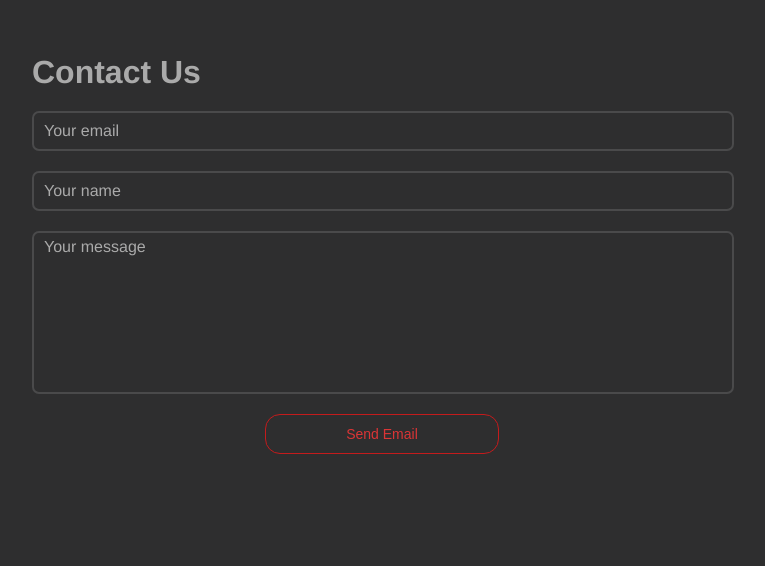
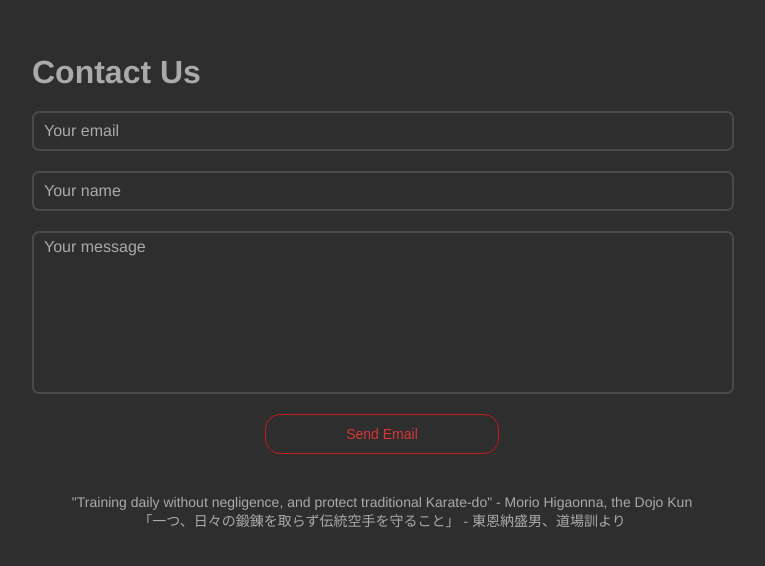
Before and after one commit to matt-auckland/uoa-karate, a Vue app: page / in a window 1280 px wide. Shown: the part 1653-2219 px from the top of the page, without its empty margins (258-1023 px from the left). Before the commit the page ends 2115 px from the top, so only its background shows below. Built offline with nearby package versions, Linux system fonts and the light colour scheme.

Commit message:
Updated readme with new url. added random quote display to homepage

```diff
--- /dev/null
+++ b/src/assets/quotes.json
@@ -0,0 +1,44 @@
+[
+  {
+    "authour": "Gichin Funakoshi",
+    "authourUntranslated": "船越義珍",
+    "text": "Karate is like boiling water. If not given heat, it will go cold",
+    "textUntranslated": "「空手は湯の如し 絶えず熱度を与えざれば元の水に還る」"
+  },
+  {
+    "authour": "Miyamoto Musashi",
+    "authourUntranslated": "宮本武蔵",
+    "text": "Think lightly of yourself and deeply of the world",
+    "textUntranslated": "「身を浅く思ひ、世を深く思ふ」"
+  },
+  {
+    "authour": "Morio Higaonna, the Dojo Kun",
+    "authourUntranslated": "東恩納盛男、道場訓より",
+    "text": "Hold manners/courtesy in high regard.",
+    "textUntranslated": "「一つ、礼儀を重んずること」"
+  },
+  {
+    "authour": "Morio Higaonna, the Dojo Kun",
+    "authourUntranslated": "東恩納盛男、道場訓より",
+    "text": "Strive to train your mind and body",
+    "textUntranslated": "「一つ、心身の錬磨に励むこと」"
+  },
+  {
+    "authour": "Morio Higaonna, the Dojo Kun",
+    "authourUntranslated": "東恩納盛男、道場訓より",
+    "text": "Training daily without negligence, and protect traditional Karate-do",
+    "textUntranslated": "「一つ、日々の鍛錬を取らず伝統空手を守ること」"
+  },
+  {
+    "authour": "Morio Higaonna, the Dojo Kun",
+    "authourUntranslated": "東恩納盛男、道場訓より",
+    "text": "Research/enquire into the essence of Goju Ryu Karate-do",
+    "textUntranslated": "「一つ、剛柔流空手道の真髄を探究すること」"
+  },
+  {
+    "authour": "Morio Higaonna, the Dojo Kun",
+    "authourUntranslated": "東恩納盛男、道場訓より",
+    "text": "Cultivate an indomitable spirit",
+    "textUntranslated": "「一つ、不撓不屈の精神を養うこと」"
+  }
+]
--- /dev/null
+++ b/src/components/QuoteDisplay.vue
@@ -0,0 +1,44 @@
+
+<template>
+  <div class="quote-container">
+    <div class="quote-text">
+      "{{quote.text}}" - {{quote.authour}}
+    </div>
+    <div v-if="quote.textUntranslated" class="quote-text">
+        {{quote.textUntranslated}} - {{quote.authourUntranslated}}
+    </div>
+  </div>
+</template>
+
+<script>
+import quoteList from '../assets/quotes.json'
+
+
+export default {
+  name: 'QuoteDisplay',
+  components: {
+  },
+  data: function() {
+    return {
+      quote:  quoteList[Math.round(quoteList.length * Math.random())]
+    }
+  },
+  methods: {
+  }
+}
+</script>
+
+<style scoped>
+.quote-container {
+  display: flex;
+  justify-content: flex-start;
+  flex-direction: column;
+  text-align: center;
+  align-items: center;
+}
+
+.quote-text {
+  font-size: 14px;
+}
+
+</style>
--- a/src/views/Home.vue
+++ b/src/views/Home.vue
@@ -7,7 +7,7 @@
     <FeesTable class="fees" />
     <ClubMap class="clubmap" />
     <ContactForm class="contact-form" />
-
+    <QuoteDisplay class="quote-display"/>
     <!-- <Gallery class="gallery" /> -->
     <!-- <ToDo class="todo" /> -->
 
@@ -23,6 +23,7 @@ import ClubMap from '@/components/ClubMap.vue'
 import Gallery from '@/components/Gallery.vue'
 import ContactForm from '@/components/ContactForm.vue'
 import UpcomingEvents from '@/components/UpcomingEvents.vue'
+import QuoteDisplay from '@/components/QuoteDisplay.vue'
 
 export default {
   name: 'home',
@@ -34,7 +35,9 @@ export default {
     FeesTable,
     Gallery,
     ContactForm,
-    UpcomingEvents
+    UpcomingEvents,
+    QuoteDisplay,
+
 },
   data: function()  {
     return {
@@ -72,5 +75,9 @@ export default {
     /* grid-area: todo; */
   }
 
+  .quote-display {
+    grid-area: auto / 1/ auto/ -1;
+  }
+
 
 </style>
```
Also changed, not shown: 1 other file (tests, documents, lock files or other folders).
